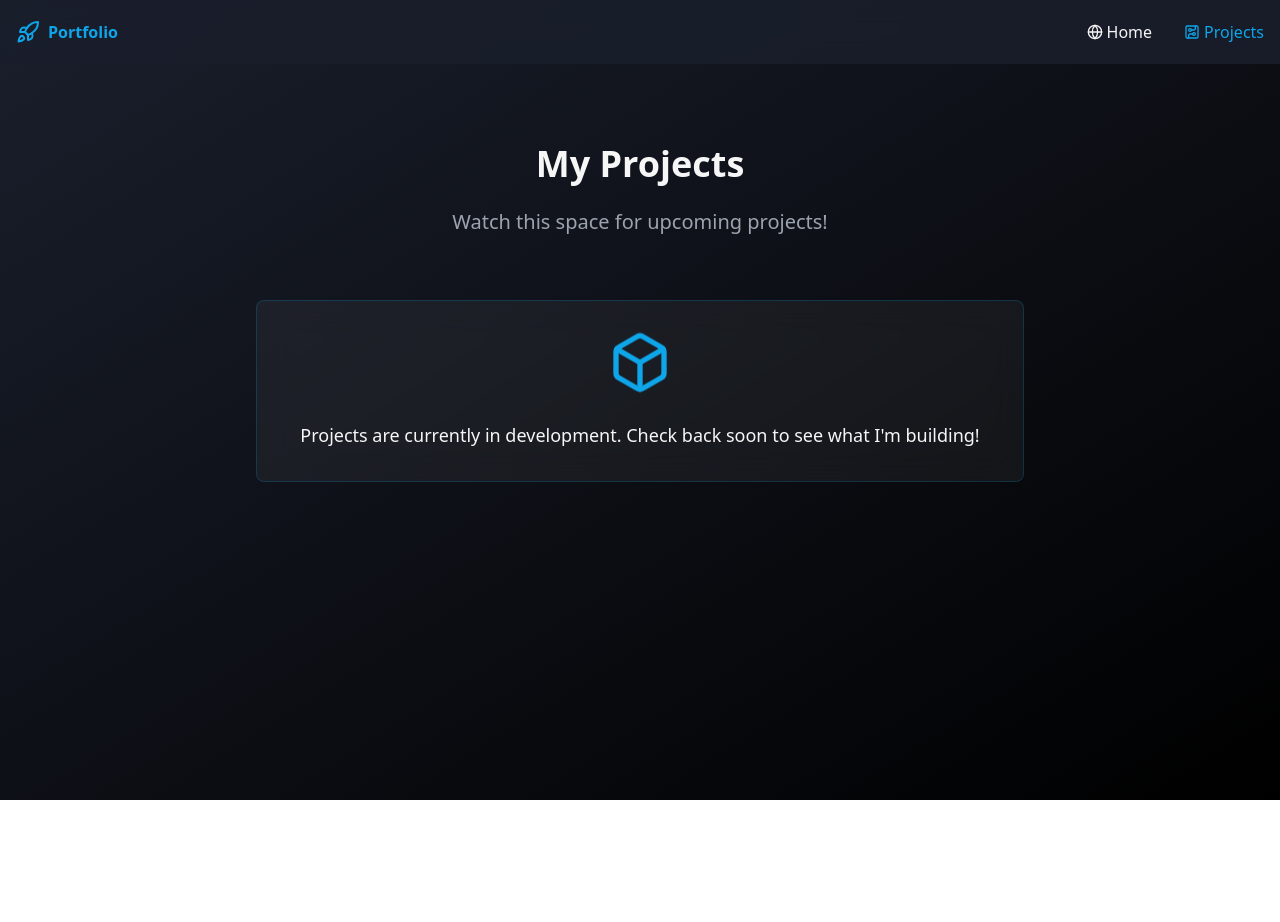
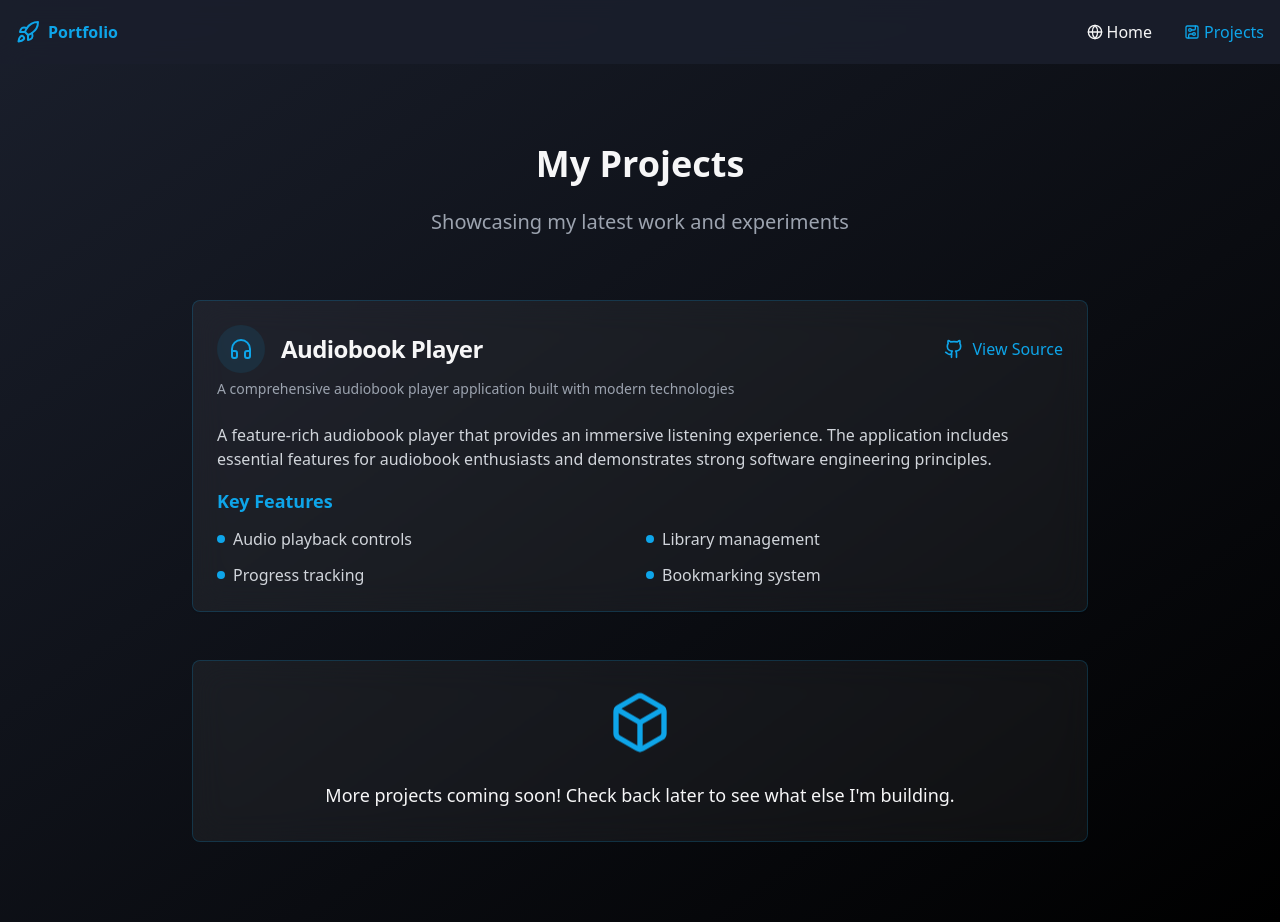
Before and after one commit to OctakoPy/Portfolio, a React (Vite) app: page /projects in a window 1280 px wide. Before the commit the page ends 800 px from the top, so only its background shows below. Built offline with nearby package versions, Linux system fonts and the light colour scheme.

Commit message:
Integrate project link into portfolio
Added the GitHub link for the Audiobook Player project to the portfolio section, enhancing the project showcase.
[skip gpt_engineer]

```diff
--- a/src/pages/Projects.tsx
+++ b/src/pages/Projects.tsx
@@ -1,5 +1,6 @@
-import { Box } from "lucide-react";
+import { Headphones, Github, Box } from "lucide-react";
 import { motion } from "framer-motion";
+import { Card, CardHeader, CardTitle, CardDescription, CardContent } from "@/components/ui/card";
 
 const Projects = () => {
   return (
@@ -12,16 +13,77 @@ const Projects = () => {
           className="text-center mb-16"
         >
           <h1 className="text-4xl font-bold mb-6">My Projects</h1>
-          <p className="text-xl text-gray-400">Watch this space for upcoming projects!</p>
+          <p className="text-xl text-gray-400">Showcasing my latest work and experiments</p>
         </motion.div>
 
-        <div className="max-w-3xl mx-auto">
-          <div className="bg-white/5 backdrop-blur-lg rounded-lg p-8 border border-futuristic-accent/20">
-            <div className="flex flex-col items-center justify-center space-y-6">
-              <Box className="w-16 h-16 text-futuristic-accent animate-float" />
-              <p className="text-lg text-center">
-                Projects are currently in development. Check back soon to see what I'm building!
-              </p>
+        <div className="max-w-4xl mx-auto">
+          <motion.div
+            initial={{ opacity: 0, y: 20 }}
+            animate={{ opacity: 1, y: 0 }}
+            transition={{ duration: 0.8, delay: 0.2 }}
+          >
+            <Card className="bg-white/5 backdrop-blur-lg border-futuristic-accent/20">
+              <CardHeader>
+                <div className="flex items-center justify-between">
+                  <div className="flex items-center space-x-4">
+                    <div className="p-3 bg-futuristic-accent/10 rounded-full">
+                      <Headphones className="w-6 h-6 text-futuristic-accent" />
+                    </div>
+                    <CardTitle className="text-2xl text-futuristic-light">Audiobook Player</CardTitle>
+                  </div>
+                  <a
+                    href="https://github.com/OctakoPy/Audiobook-Player"
+                    target="_blank"
+                    rel="noopener noreferrer"
+                    className="flex items-center space-x-2 text-futuristic-accent hover:text-futuristic-light transition-colors"
+                  >
+                    <Github className="w-5 h-5" />
+                    <span>View Source</span>
+                  </a>
+                </div>
+                <CardDescription className="text-gray-400 mt-4">
+                  A comprehensive audiobook player application built with modern technologies
+                </CardDescription>
+              </CardHeader>
+              <CardContent className="space-y-4">
+                <p className="text-gray-300">
+                  A feature-rich audiobook player that provides an immersive listening experience.
+                  The application includes essential features for audiobook enthusiasts and demonstrates
+                  strong software engineering principles.
+                </p>
+                <div className="mt-6">
+                  <h3 className="text-lg font-semibold mb-3 text-futuristic-accent">Key Features</h3>
+                  <ul className="grid grid-cols-1 md:grid-cols-2 gap-3 text-gray-300">
+                    <li className="flex items-center space-x-2">
+                      <div className="w-2 h-2 bg-futuristic-accent rounded-full" />
+                      <span>Audio playback controls</span>
+                    </li>
+                    <li className="flex items-center space-x-2">
+                      <div className="w-2 h-2 bg-futuristic-accent rounded-full" />
+                      <span>Library management</span>
+                    </li>
+                    <li className="flex items-center space-x-2">
+                      <div className="w-2 h-2 bg-futuristic-accent rounded-full" />
+                      <span>Progress tracking</span>
+                    </li>
+                    <li className="flex items-center space-x-2">
+                      <div className="w-2 h-2 bg-futuristic-accent rounded-full" />
+                      <span>Bookmarking system</span>
+                    </li>
+                  </ul>
+                </div>
+              </CardContent>
+            </Card>
+          </motion.div>
+
+          <div className="mt-12">
+            <div className="bg-white/5 backdrop-blur-lg rounded-lg p-8 border border-futuristic-accent/20">
+              <div className="flex flex-col items-center justify-center space-y-6">
+                <Box className="w-16 h-16 text-futuristic-accent animate-float" />
+                <p className="text-lg text-center">
+                  More projects coming soon! Check back later to see what else I'm building.
+                </p>
+              </div>
             </div>
           </div>
         </div>
```
